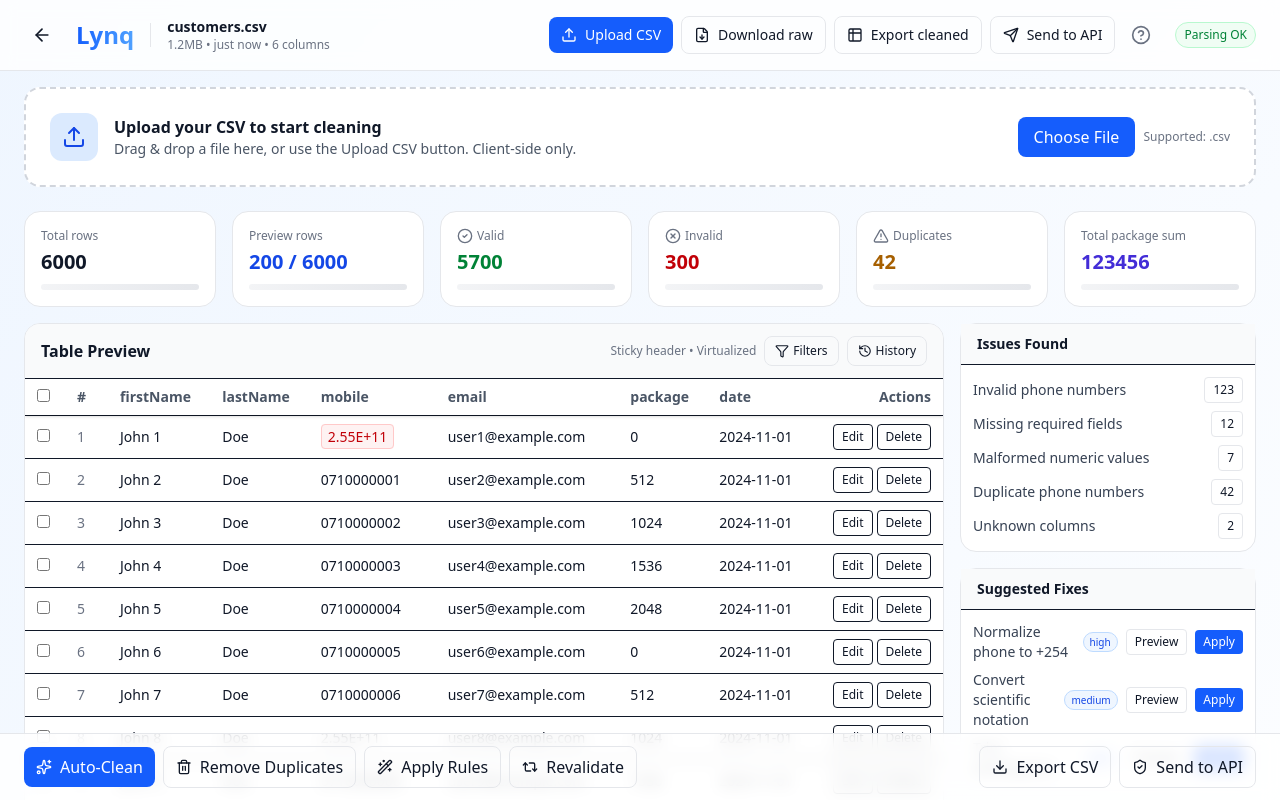
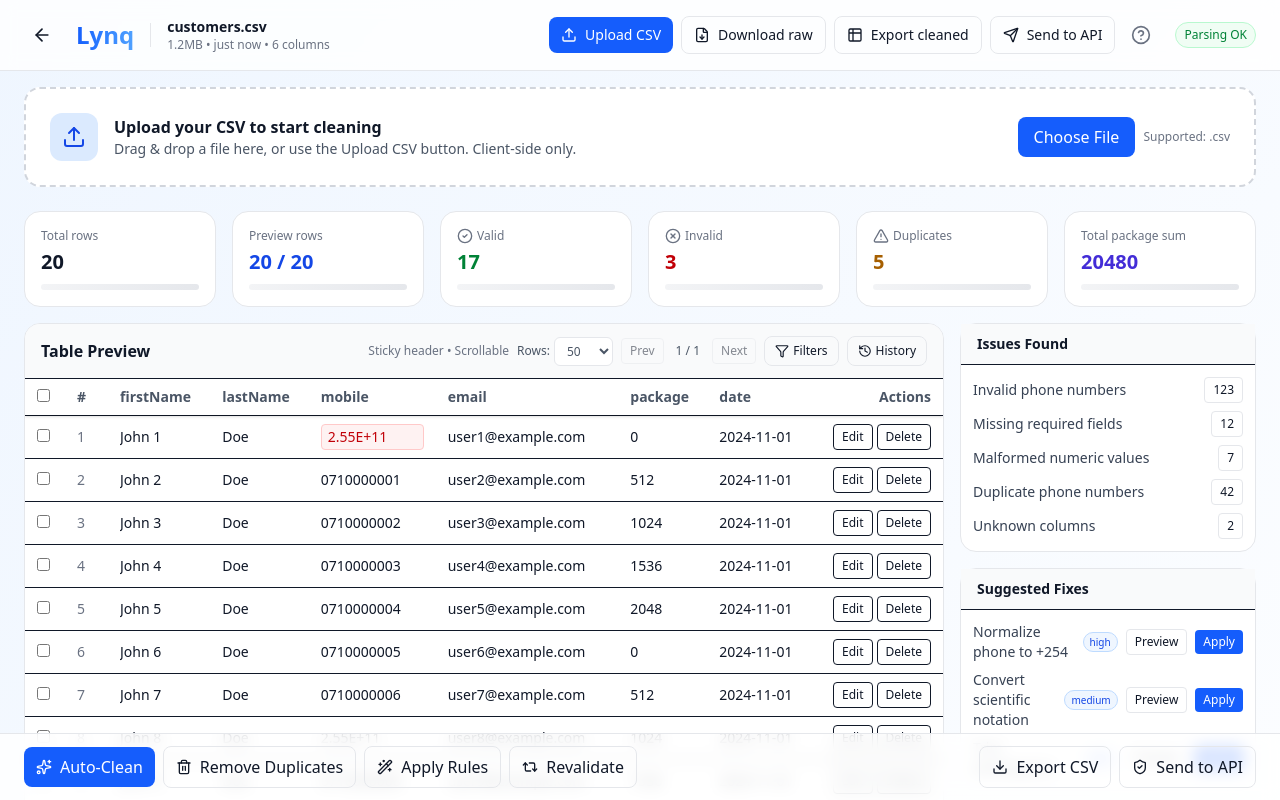
Before and after one commit to AlvinMusonye/Lynq, a React (Vite) app: page / in a window 1280 px wide. Both pictures are taken after a click on the button "Try Demo". Shown: the top 800 px of the page. Built offline with nearby package versions, Linux system fonts and the light colour scheme.

Commit message:
FEAT:added thhe few chnages

```diff
--- a/src/pages/DataPreviewPage.jsx
+++ b/src/pages/DataPreviewPage.jsx
@@ -1,4 +1,4 @@
-import React, { useMemo, useRef, useState, useCallback } from 'react';
+import React, { useMemo, useRef, useState, useCallback, useEffect } from 'react';
 import { FileDown, Send, HelpCircle, CheckCircle2, AlertTriangle, XCircle, Table2, Download, Filter, History, Sparkles, Trash2, Repeat2, Wand2, ShieldCheck, ArrowLeft, Upload } from 'lucide-react';
 
 export default function DataPreviewPage({ fileMeta, onBack }) {
@@ -9,14 +9,6 @@ export default function DataPreviewPage({ fileMeta, onBack }) {
     window.clearTimeout(window.__lynq_toast_timer);
     window.__lynq_toast_timer = window.setTimeout(() => setToast(null), 2000);
   };
-  const [stats] = useState({
-    total: 6000,
-    valid: 5700,
-    invalid: 300,
-    duplicates: 42,
-    sum: 123456,
-    balanceOk: true,
-  });
 
   const initialHeaders = useMemo(() => ['firstName', 'lastName', 'mobile', 'email', 'package', 'date'], []);
   const [headerCols, setHeaderCols] = useState(initialHeaders);
@@ -34,10 +26,52 @@ export default function DataPreviewPage({ fileMeta, onBack }) {
   const duplicateIds = useMemo(() => new Set(rows.filter((_, idx) => idx % 4 === 0).map(r => r.id)), [rows]);
   const [showDupHighlight, setShowDupHighlight] = useState(false);
   const [removedIds, setRemovedIds] = useState(new Set());
+  const stats = useMemo(() => {
+    const total = rows.length;
+    const valid = rows.filter(r => r.status === 'valid').length;
+    const invalid = rows.filter(r => r.status === 'invalid').length;
+    const duplicates = duplicateIds.size;
+    const sum = rows.reduce((acc, r) => acc + (Number((r.package ?? '0').toString().replace(/[^\d.]/g,'')) || 0), 0);
+    const balanceOk = true;
+    return { total, valid, invalid, duplicates, sum, balanceOk };
+  }, [rows, duplicateIds]);
+
+  const [pageSize, setPageSize] = useState(50);
+  const [page, setPage] = useState(1);
+  const filteredRows = useMemo(() => rows.filter(r => !removedIds.has(r.id)), [rows, removedIds]);
+  const totalPages = Math.max(1, Math.ceil(filteredRows.length / pageSize));
+  const pageStart = (page - 1) * pageSize;
+  const pageRows = filteredRows.slice(pageStart, pageStart + pageSize);
+  useEffect(() => {
+    if (page > totalPages) setPage(totalPages);
+  }, [page, totalPages]);
   const [modal, setModal] = useState(null); // {type, payload}
   const fileInputRef = useRef(null);
   const [pendingUpload, setPendingUpload] = useState(null); // { headers, rows, meta }
   const [dragActive, setDragActive] = useState(false);
+
+  useEffect(() => {
+    try {
+      const saved = localStorage.getItem('lynq_dataset');
+      if (saved) {
+        const data = JSON.parse(saved);
+        if (Array.isArray(data?.headers) && Array.isArray(data?.rows)) {
+          setHeaderCols(data.headers);
+          setRows(data.rows);
+          if (data.meta && fileMeta && typeof fileMeta === 'object') {
+            Object.assign(fileMeta, data.meta);
+          }
+        }
+      }
+    } catch {}
+  }, []);
+
+  useEffect(() => {
+    try {
+      const meta = (fileMeta && typeof fileMeta === 'object') ? fileMeta : {};
+      localStorage.setItem('lynq_dataset', JSON.stringify({ headers: headerCols, rows, meta }));
+    } catch {}
+  }, [headerCols, rows]);
 
   const onDropFiles = useCallback((e) => {
     e.preventDefault();
@@ -130,7 +164,7 @@ function trimWhitespaceRow(row) {
       <section className="container mx-auto px-6 pt-6">
         <div className="grid grid-cols-2 md:grid-cols-3 lg:grid-cols-6 gap-4">
           <StatCard label="Total rows" value={stats.total} color="text-gray-900" onClick={()=>notify('Filter: All rows (placeholder)')} />
-          <StatCard label={`Preview rows`} value={`${previewRows} / ${stats.total}`} color="text-blue-700" onClick={()=>notify('Show more rows (placeholder)')} />
+          <StatCard label={`Preview rows`} value={`${pageRows.length} / ${stats.total}`} color="text-blue-700" onClick={()=>notify('Show more rows (placeholder)')} />
           <StatCard label="Valid" value={stats.valid} color="text-green-700" onClick={()=>notify('Filter: Valid rows (placeholder)')} icon={<CheckCircle2 className="w-4 h-4"/>} />
           <StatCard label="Invalid" value={stats.invalid} color="text-red-700" onClick={()=>notify('Filter: Invalid rows (placeholder)')} icon={<XCircle className="w-4 h-4"/>} />
           <StatCard label="Duplicates" value={stats.duplicates} color="text-yellow-700" onClick={()=>notify('Filter: Duplicates (placeholder)')} icon={<AlertTriangle className="w-4 h-4"/>} />
@@ -139,43 +173,78 @@ function trimWhitespaceRow(row) {
       </section>
 
       {/* Main */}
-      <main className="container mx-auto px-6 py-4 grid grid-cols-12 gap-4 min-h-[calc(100vh-220px)] items-stretch">
+      <main className="container mx-auto px-6 py-4 grid grid-cols-12 gap-4 items-stretch">
         {/* Left - Table */}
         <section className="col-span-12 lg:col-span-8 xl:col-span-9 flex flex-col">
-          <div className="bg-white rounded-2xl border border-gray-200 overflow-hidden flex flex-col flex-1">
+          <div className="bg-white rounded-2xl border border-gray-200 overflow-hidden flex flex-col">
             <div className="px-4 py-3 border-b bg-gray-50 flex items-center justify-between">
               <div className="font-semibold">Table Preview</div>
               <div className="flex items-center gap-2">
-                <div className="text-xs text-gray-500">Sticky header • Virtualized</div>
+                <div className="text-xs text-gray-500">Sticky header • Scrollable</div>
+                <div className="hidden sm:flex items-center gap-1 text-xs text-gray-600">
+                  <span>Rows:</span>
+                  <select
+                    className="px-2 py-1 border border-gray-200 rounded-md bg-white"
+                    value={pageSize}
+                    onChange={(e)=>{ setPageSize(Number(e.target.value)); setPage(1); }}
+                  >
+                    {[25,50,100,200].map(sz => (
+                      <option key={sz} value={sz}>{sz}</option>
+                    ))}
+                  </select>
+                </div>
+                <div className="hidden sm:flex items-center gap-1 text-xs">
+                  <button
+                    className="px-2 py-1 rounded border border-gray-200 hover:bg-gray-100 disabled:opacity-50"
+                    onClick={()=>setPage(p=>Math.max(1, p-1))}
+                    disabled={page <= 1}
+                  >
+                    Prev
+                  </button>
+                  <div className="px-2 text-gray-600">{page} / {totalPages}</div>
+                  <button
+                    className="px-2 py-1 rounded border border-gray-200 hover:bg-gray-100 disabled:opacity-50"
+                    onClick={()=>setPage(p=>Math.min(totalPages, p+1))}
+                    disabled={page >= totalPages}
+                  >
+                    Next
+                  </button>
+                </div>
                 <button onClick={()=>notify('Open Filters panel (placeholder)')} className="px-2.5 py-1.5 text-xs rounded-lg border border-gray-200 hover:bg-gray-100 flex items-center gap-1"><Filter className="w-3.5 h-3.5"/> Filters</button>
                 <button onClick={()=>notify('Open History log (placeholder)')} className="px-2.5 py-1.5 text-xs rounded-lg border border-gray-200 hover:bg-gray-100 flex items-center gap-1"><History className="w-3.5 h-3.5"/> History</button>
               </div>
             </div>
-            <div className="overflow-auto flex-1">
-              <table className="min-w-full text-sm">
+            <div className="overflow-auto">
+              <table className="min-w-max w-full text-sm table-auto">
                 <thead className="sticky top-0 bg-white z-10 shadow-sm">
                   <tr>
                     <th className="px-3 py-2 text-left w-10"><input type="checkbox" /></th>
-                    <th className="px-3 py-2 text-left text-gray-600">#</th>
+                    <th className="px-3 py-2 text-left text-gray-600 whitespace-nowrap">#</th>
                     {headerCols.map(col => (
-                      <th key={col} className="px-3 py-2 text-left text-gray-600">{col}</th>
+                      <th key={col} className="px-3 py-2 text-left text-gray-600 whitespace-nowrap">{col}</th>
                     ))}
-                    <th className="px-3 py-2 text-right text-gray-600">Actions</th>
+                    <th className="px-3 py-2 text-right text-gray-600 whitespace-nowrap">Actions</th>
                   </tr>
                 </thead>
                 <tbody>
-                  {rows.filter(r => !removedIds.has(r.id)).slice(0, previewRows).map((row, idx) => (
+                  {pageRows.map((row, idx) => (
                     <tr key={row.id} className="border-t hover:bg-blue-50/40">
                       <td className="px-3 py-2"><input type="checkbox" /></td>
-                      <td className="px-3 py-2 text-gray-500">{idx + 1}</td>
+                      <td className="px-3 py-2 text-gray-500 whitespace-nowrap">{pageStart + idx + 1}</td>
                       {headerCols.map(col => (
-                        <td key={col} className={`px-3 py-2 ${showDupHighlight && duplicateIds.has(row.id) ? 'bg-yellow-50' : ''} ${removedIds.has(row.id) ? 'opacity-50 line-through' : ''}`}>
-                          <span className={row.status === 'invalid' && col === 'mobile' ? 'rounded px-1.5 py-0.5 bg-red-50 text-red-700 border border-red-200' : ''}>
+                        <td
+                          key={col}
+                          className={`px-3 py-2 whitespace-nowrap ${showDupHighlight && duplicateIds.has(row.id) ? 'bg-yellow-50' : ''} ${removedIds.has(row.id) ? 'opacity-50 line-through' : ''}`}
+                        >
+                          <span
+                            title={row[col] != null ? String(row[col]) : ''}
+                            className={`${row.status === 'invalid' && col === 'mobile' ? 'rounded px-1.5 py-0.5 bg-red-50 text-red-700 border border-red-200' : ''} block max-w-[200px] truncate`}
+                          >
                             {row[col]}
                           </span>
                         </td>
                       ))}
-                      <td className="px-3 py-2 text-right">
+                      <td className="px-3 py-2 text-right whitespace-nowrap">
                         <div className="inline-flex items-center gap-1">
                           <button onClick={()=>setModal({ type: 'editRow', payload: { row } })} className="px-2 py-1 text-xs rounded border hover:bg-gray-50">Edit</button>
                           <button onClick={()=>setModal({ type: 'deleteRow', payload: { row } })} className="px-2 py-1 text-xs rounded border hover:bg-gray-50">Delete</button>
@@ -296,6 +365,11 @@ function trimWhitespaceRow(row) {
                     ? Object.assign(fileMeta, pendingUpload.meta)
                     : null;
                 }
+                try {
+                  const meta = pendingUpload.meta || {};
+                  localStorage.setItem('lynq_dataset', JSON.stringify({ headers: pendingUpload.headers, rows: pendingUpload.rows, meta }));
+                } catch {}
+                setPage(1);
                 setModal(null);
                 notify('CSV uploaded (simulated)');
               }}
```
